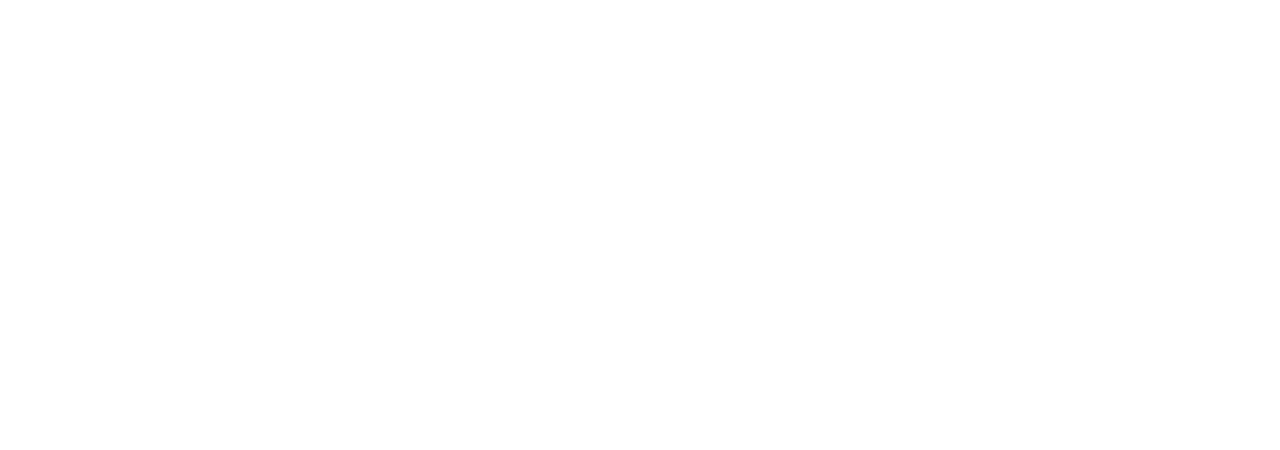
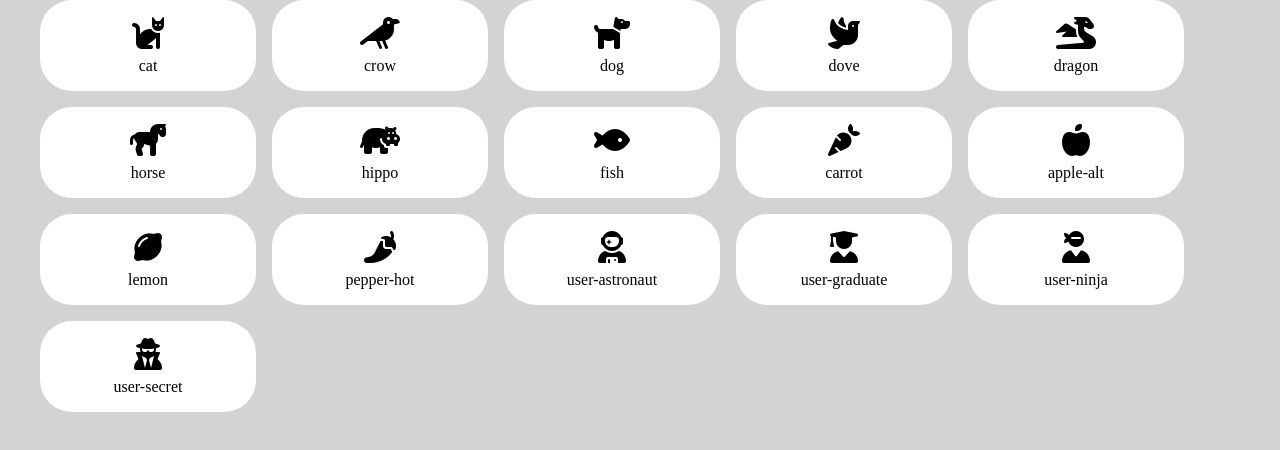
Before and after one commit to Emanuele213/js-es6-icons, a plain HTML site: page index.html in a window 1280 px wide. Drawn offline with Linux system fonts and the light colour scheme.

Commit message:
add name down icon

```diff
--- a/css/style.css
+++ b/css/style.css
@@ -2,6 +2,12 @@
     margin: 0;
     padding: 0;
     box-sizing: border-box;
+}
+
+body {
+    background-color: lightgray;
+    width: 100vw;
+    height: 100vh;
 }
 
 .header-container {
@@ -10,6 +16,37 @@
 }
 
 .main-container {
+    width: 100%;
+    height: 100%;
     max-width: 1200px;
     margin: 0 auto;
 }
+
+.fa-solid {
+    width: 40px;
+    height: 40px;
+}
+
+.card {
+    display: flex;
+    flex-wrap: wrap;
+    gap: 1rem;
+    height: 100%;
+    flex: 0 0 calc((100% / 5) - 1rem);
+    color: black;
+}
+
+.icon {
+    height: auto;
+    width: auto;
+    background-color: white;
+    padding: 1rem 3rem;
+    font-size: 2rem;
+    border-radius: 2rem;
+    text-align: center;
+}
+
+.title-icon {
+    width: 120px;
+    font-size: 1rem;
+}
--- a/index.html
+++ b/index.html
@@ -5,7 +5,10 @@
     <meta http-equiv="X-UA-Compatible" content="IE=edge">
     <meta name="viewport" content="width=device-width, initial-scale=1.0">
     <title>Oggetto icone</title>
+    <!-- my-style -->
     <link rel="stylesheet" href="css/style.css">
+    <!-- fontawesome -->
+    <link rel="stylesheet" href="https://cdnjs.cloudflare.com/ajax/libs/font-awesome/6.2.0/css/all.min.css" integrity="sha512-xh6O/CkQoPOWDdYTDqeRdPCVd1SpvCA9XXcUnZS2FmJNp1coAFzvtCN9BmamE+4aHK8yyUHUSCcJHgXloTyT2A==" crossorigin="anonymous" referrerpolicy="no-referrer" />
 </head>
 <body>
     <header>
@@ -14,7 +17,6 @@
 
     <main>
         <div class="main-container">
-        <div class="card"></div>
         </div>
     </main>
     <script src="js/script.js"></script>
--- a/js/script.js
+++ b/js/script.js
@@ -0,0 +1,127 @@
+const arrIcons = [
+	{
+		name: 'cat',
+		prefix: 'fa-',
+		type: 'animal',
+		family: 'fas',
+		color: 'orange'
+	},
+	{
+		name: 'crow',
+		prefix: 'fa-',
+		type: 'animal',
+		family: 'fas',
+		color: 'orange'
+	},
+	{
+		name: 'dog',
+		prefix: 'fa-',
+		type: 'animal',
+		family: 'fas',
+		color: 'orange'
+	},
+	{
+		name: 'dove',
+		prefix: 'fa-',
+		type: 'animal',
+		family: 'fas',
+		color: 'orange'
+	},
+	{
+		name: 'dragon',
+		prefix: 'fa-',
+		type: 'animal',
+		family: 'fas',
+		color: 'orange'
+	},
+	{
+		name: 'horse',
+		prefix: 'fa-',
+		type: 'animal',
+		family: 'fas',
+		color: 'orange'
+	},
+	{
+		name: 'hippo',
+		prefix: 'fa-',
+		type: 'animal',
+		family: 'fas',
+		color: 'orange'
+	},
+	{
+		name: 'fish',
+		prefix: 'fa-',
+		type: 'animal',
+		family: 'fas',
+		color: 'orange'
+	},
+	{
+		name: 'carrot',
+		prefix: 'fa-',
+		type: 'vegetable',
+		family: 'fas',
+		color: 'green'
+	},
+	{
+		name: 'apple-alt',
+		prefix: 'fa-',
+		type: 'vegetable',
+		family: 'fas',
+		color: 'green'
+	},
+	{
+		name: 'lemon',
+		prefix: 'fa-',
+		type: 'vegetable',
+		family: 'fas',
+		color: 'green'
+	},
+	{
+		name: 'pepper-hot',
+		prefix: 'fa-',
+		type: 'vegetable',
+		family: 'fas',
+		color: 'green'
+	},
+	{
+		name: 'user-astronaut',
+		prefix: 'fa-',
+		type: 'user',
+		family: 'fas',
+		color: 'blue'
+	},
+	{
+		name: 'user-graduate',
+		prefix: 'fa-',
+		type: 'user',
+		family: 'fas',
+		color: 'blue'
+	},
+	{
+		name: 'user-ninja',
+		prefix: 'fa-',
+		type: 'user',
+		family: 'fas',
+		color: 'blue'
+	},
+	{
+		name: 'user-secret',
+		prefix: 'fa-',
+		type: 'user',
+		family: 'fas',
+		color: 'blue'
+	}
+];
+
+const eleContainer = document.querySelector('.main-container');
+const eleCard = document.createElement('div');
+eleCard.classList.add('card');
+
+arrIcons.forEach ((eleIcons) => {
+    eleContainer.append(eleCard);
+    eleCard.innerHTML += `
+    <div class="icon">
+        <i class="${eleIcons.prefix}solid ${eleIcons.prefix}${eleIcons.name}"></i>
+        <div class="title-icon">${eleIcons.name}</div>
+    </div>`;
+});
```
